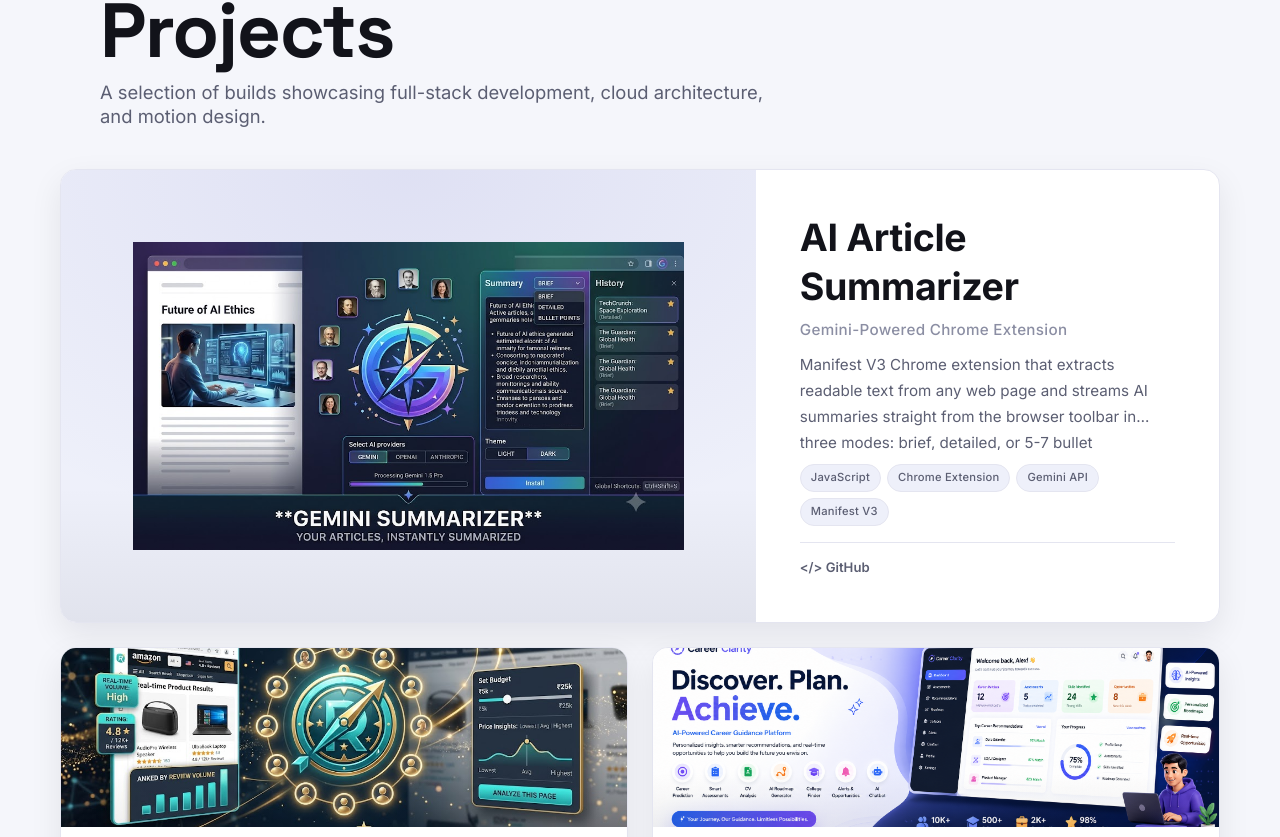
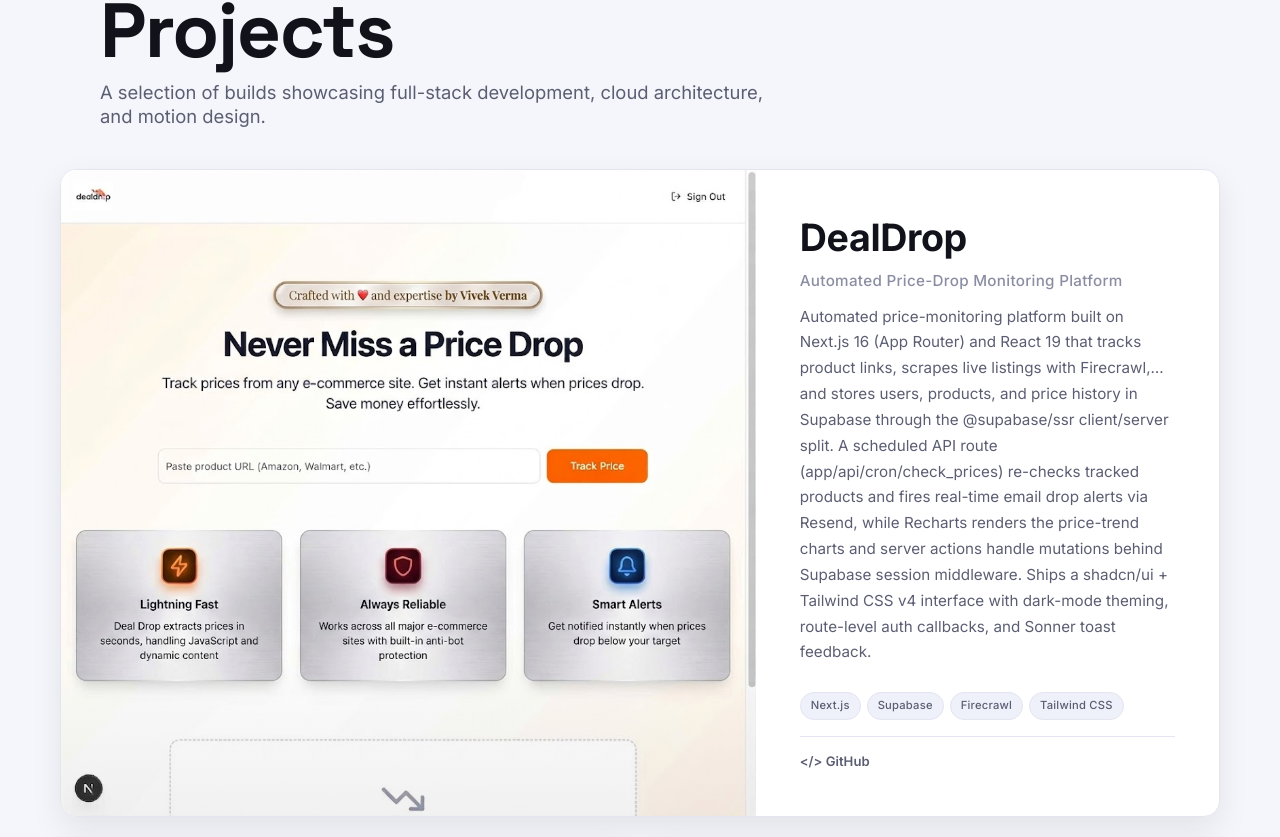
Before and after one commit to vivekcode12345/personal-portfolio, a React (Vite) app: page / in a window 1280 px wide. Shown: the part 6423-7260 px from the top of the page. Built offline with nearby package versions, Linux system fonts and the light colour scheme.

Commit message:
DealDrop added

```diff
--- a/src/components/Projects/Projects.jsx
+++ b/src/components/Projects/Projects.jsx
@@ -4,13 +4,21 @@
 
 const PROJECTS = [
   {
+    title: "DealDrop",
+    subtitle: "Automated Price-Drop Monitoring Platform",
+    desc: "Automated price-monitoring platform built on Next.js 16 (App Router) and React 19 that tracks product links, scrapes live listings with Firecrawl, and stores users, products, and price history in Supabase through the @supabase/ssr client/server split. A scheduled API route (app/api/cron/check_prices) re-checks tracked products and fires real-time email drop alerts via Resend, while Recharts renders the price-trend charts and server actions handle mutations behind Supabase session middleware. Ships a shadcn/ui + Tailwind CSS v4 interface with dark-mode theming, route-level auth callbacks, and Sonner toast feedback.",
+    image: "/assets/images/common/dealdrop.png",
+    tags: ["Next.js", "Supabase", "Firecrawl", "Tailwind CSS"],
+    links: [
+      { label: "GitHub", href: "https://github.com/vivekcode12345/DealDrop" },
+    ],
+  },
+
+  {
     title: "AI Article Summarizer",
     subtitle: "Gemini-Powered Chrome Extension",
     desc: "Manifest V3 Chrome extension that extracts readable text from any web page and streams AI summaries straight from the browser toolbar in three modes: brief, detailed, or 5-7 bullet takeaways. Falls back through semantic elements, common content containers, and paragraph-density heuristics for extraction, then dispatches through a pluggable provider layer for Gemini, OpenAI, and Anthropic with live token streaming, word count, and one-click copy. Persists history and favorites in chrome.storage, triggers from a Ctrl+Shift+S / Cmd+Shift+S global shortcut, and requires no build step.",
-    // TODO: replace with a proper popup/summary screenshot once available
-    // (square extension icon placeholder, rendered contained on a soft fill)
     image: "/assets/images/common/ai-article-summarizer.png",
-    imageFit: "contain",
     tags: ["JavaScript", "Chrome Extension", "Gemini API", "Manifest V3"],
     links: [
       {
```
Also changed, not shown: public/assets/images/common/dealdrop.png (added).
